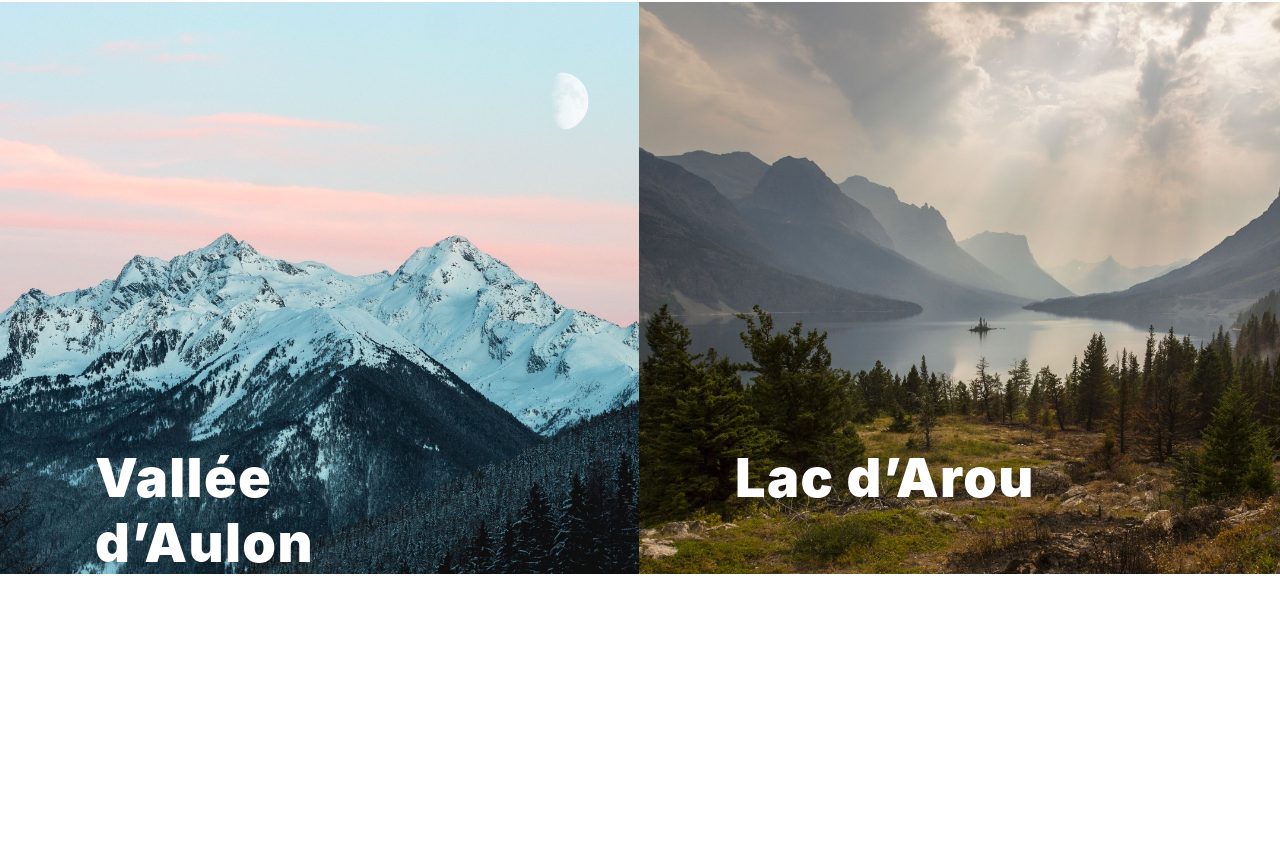
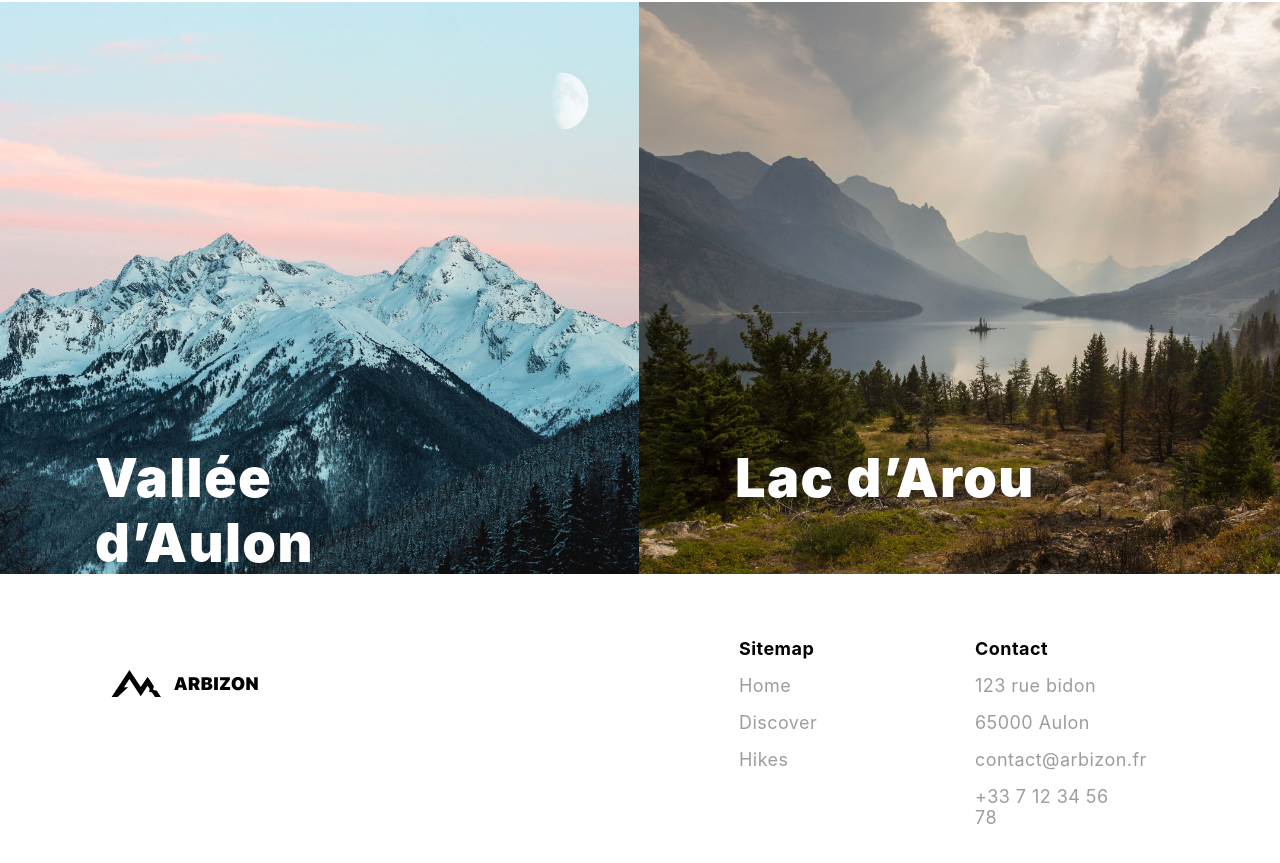
Before and after one commit to AnnaFlourou/flourou-anna-invision, a Vue app in the folder flourou-anna-test/: page /#/ in a window 1280 px wide. Shown: the part 3108-3971 px from the top of the page. Before the commit the page ends 3684 px from the top, so only its background shows below. Built offline with nearby package versions, Linux system fonts and the light colour scheme.

Commit message:
add content and design

```diff
--- /dev/null
+++ b/flourou-anna-test/src/components/Footer.vue
@@ -0,0 +1,69 @@
+<template>
+  <div id="footer" class="container-fluid">
+    <div class="row">
+      <div class="col-6">
+        <img src="@/assets/logo_black.svg">
+      </div>
+      <div class="row footer_information">
+        <div class="col-6 footer_block">
+          <p><span>Sitemap</span></p>
+          <p>Home</p>
+          <p>Discover</p>
+          <p>Hikes</p>
+        </div>
+        <div class="col-6 footer_block">
+          <p><span>Contact</span></p>
+          <p>123 rue bidon</p>
+          <p>65000 Aulon</p>
+          <p>contact@arbizon.fr</p>
+          <p>+33 7 12 34 56 78</p>
+        </div>
+    </div>
+</div>
+  </div>
+</template>
+
+<script>
+export default {
+  name: 'footer',
+  data () {
+    return {
+    }
+  }
+}
+</script>
+
+<!-- Add "scoped" attribute to limit CSS to this component only -->
+<style scoped>
+img {
+margin: 0 auto;
+  padding: 6rem;
+}
+p span {
+	height: 21px;
+	width: 72px;
+	color: #000000;
+	font-family: "SF Pro Display";
+	font-size: 18px;
+	font-weight: bold;
+	letter-spacing: 0.45px;
+	line-height: 21px;
+}
+p {
+	height: 21px;
+	width: 141px;
+	color: #9D9D9D;
+	font-family: "SF Pro Display";
+	font-size: 18px;
+	letter-spacing: 0.45px;
+	line-height: 21px;
+}
+.footer_information {
+  margin: 0 auto;
+  padding: 4rem;
+/* width: 50vw; */
+}
+.footer_block {
+padding-right: 5rem;
+}
+</style>
--- a/flourou-anna-test/src/components/MainPage.vue
+++ b/flourou-anna-test/src/components/MainPage.vue
@@ -5,6 +5,7 @@
     <ParallaxImage></ParallaxImage>
     <SectionTwo></SectionTwo>
     <SectionThree></SectionThree>
+    <Footer></Footer>
   </div>
 </template>
 
@@ -14,13 +15,15 @@ import SectionOne from "@/components/SectionOne"
 import ParallaxImage from "@/components/ParallaxImage"
 import SectionTwo from "@/components/SectionTwo"
 import SectionThree from "@/components/SectionThree"
+import Footer from "@/components/Footer"
 export default {
   components: {
     Home,
     SectionOne,
     ParallaxImage,
     SectionTwo,
-    SectionThree
+    SectionThree,
+    Footer
   },
   name: 'MainPage',
   data () {
--- a/flourou-anna-test/src/components/SectionThree.vue
+++ b/flourou-anna-test/src/components/SectionThree.vue
@@ -37,9 +37,6 @@ export default {
   height: 572px;
   width: 105%;
 }
-.section3_h3 {
-
-}
 .section3_text {
   position: relative;
   bottom: 8rem;
```
Also changed, not shown: flourou-anna-test/src/assets/logo_black.svg (added).
